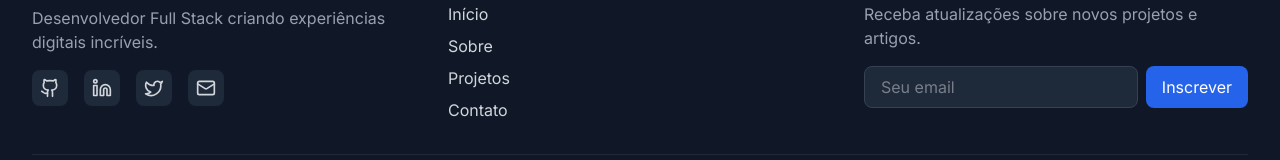
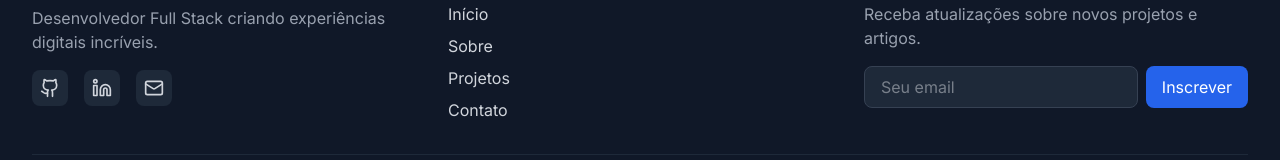
Before and after one commit to Ximana/portfolio, a React (Vite) app: page / in a window 1280 px wide. Shown: the part 2631-2791 px from the top of the page. Built offline with nearby package versions, Linux system fonts and the light colour scheme.

Commit message:
refactor(pagina contacto): atualizacao dos links das redes sociais

```diff
--- a/src/componentes/layout/Rodape.jsx
+++ b/src/componentes/layout/Rodape.jsx
@@ -5,10 +5,9 @@ function Rodape() {
   const anoAtual = new Date().getFullYear()
 
   const linksSociais = [
-    { icone: Github, url: 'https://github.com', label: 'GitHub' },
-    { icone: Linkedin, url: 'https://linkedin.com', label: 'LinkedIn' },
-    { icone: Twitter, url: 'https://twitter.com', label: 'Twitter' },
-    { icone: Mail, url: 'mailto:contato@exemplo.com', label: 'Email' },
+    { icone: Github, url: 'https://github.com/Ximana', label: 'GitHub' },
+    { icone: Linkedin, url: 'https://www.linkedin.com/in/paulo-ximana-3240a025b/', label: 'LinkedIn' },
+    { icone: Mail, url: 'mailto:pauloximana@gmail.com', label: 'Email' },
   ]
 
   const linksRapidos = [
```
